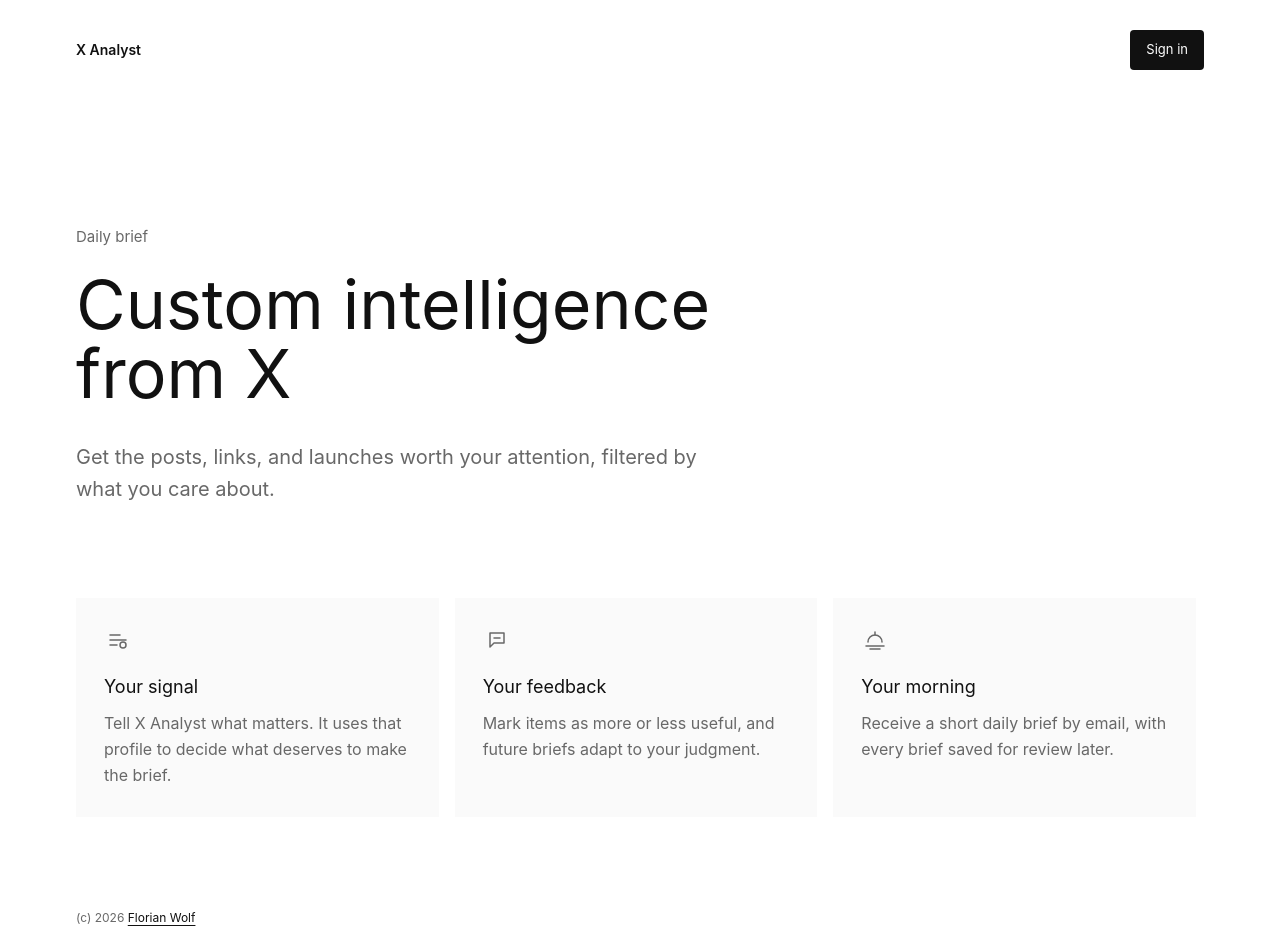
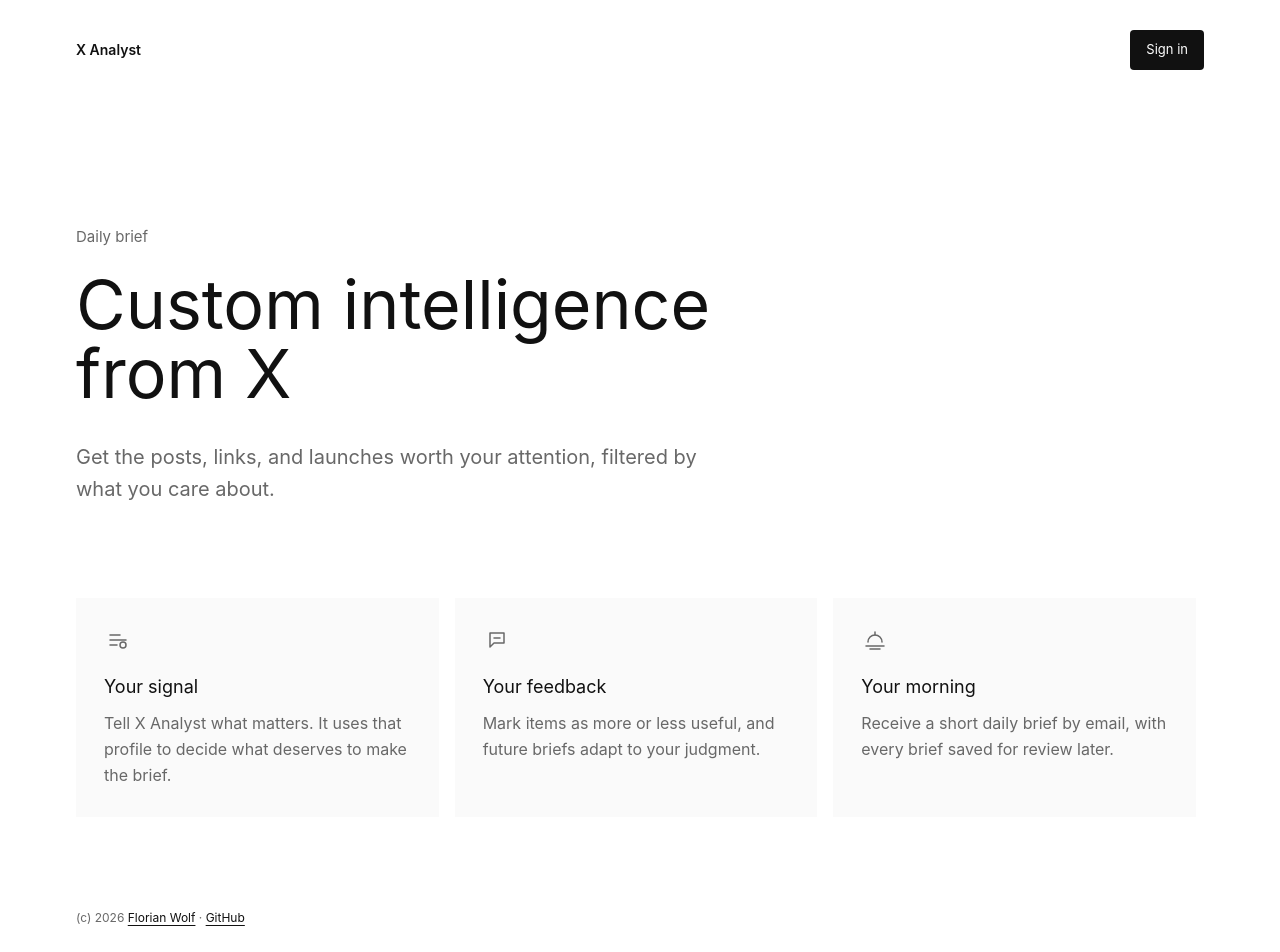
Before and after one commit to florian-zeev/x-analyst, a Next.js app: page / in a window 1280 px wide. Shown: the top 952 px of the page. Built offline with nearby package versions, Linux system fonts and the light colour scheme; no server answers.

Commit message:
added link to github

```diff
--- a/app/AppShell.tsx
+++ b/app/AppShell.tsx
@@ -3,6 +3,8 @@ import type { ReactNode } from "react";
 import { signOut } from "@/app/dashboard/actions";
 import { isAdminEmail } from "@/lib/authz";
 import { getCurrentUserProfile } from "@/lib/profile";
+
+export const GITHUB_REPO_URL = "https://github.com/florian-zeev/x-analyst";
 
 const navItems = [
   { href: "/dashboard", key: "dashboard", label: "Overview" },
@@ -89,6 +91,11 @@ function renderNav(
           </button>
         </form>
       </div>
+      <p className="sidebar-credit">
+        <a href={GITHUB_REPO_URL} rel="noreferrer" target="_blank">
+          GitHub
+        </a>
+      </p>
     </>
   );
 }
--- a/app/page.tsx
+++ b/app/page.tsx
@@ -1,5 +1,5 @@
 import Link from "next/link";
-import { SignOutIcon } from "@/app/AppShell";
+import { GITHUB_REPO_URL, SignOutIcon } from "@/app/AppShell";
 import { signOut } from "@/app/dashboard/actions";
 import { hasSupabasePublicEnv } from "@/lib/env";
 import { getCurrentUserProfile } from "@/lib/profile";
@@ -90,6 +90,10 @@ export default async function Home() {
           (c) 2026{" "}
           <a href="https://www.fwolf.io" rel="noreferrer" target="_blank">
             Florian Wolf
+          </a>{" "}
+          ·{" "}
+          <a href={GITHUB_REPO_URL} rel="noreferrer" target="_blank">
+            GitHub
           </a>
         </p>
         {!hasSupabasePublicEnv() ? (
```
